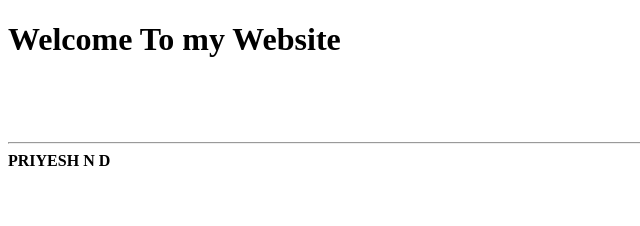
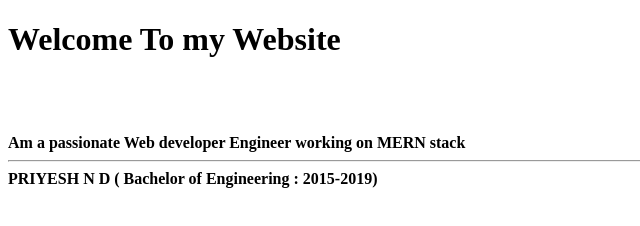
Before and after one commit to Priyeshnd555/Priyeshnd555.github.io, a plain HTML site: page index.html in a window 1280 px wide. Shown: the whole page, without its empty margins (0-640 px from the left). Drawn offline with Linux system fonts and the light colour scheme.

Commit message:
feat: education details added

```diff
--- a/index.html
+++ b/index.html
@@ -10,7 +10,8 @@
     <br />
     <br />
     <br />
+    <b> Am a passionate Web developer Engineer working on MERN stack</b>
     <hr />
-    <b>PRIYESH N D</b>
+    <b>PRIYESH N D ( Bachelor of Engineering : 2015-2019)</b>
   </body>
 </html>
```
